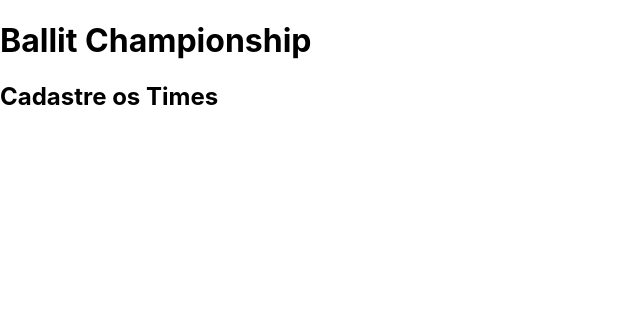
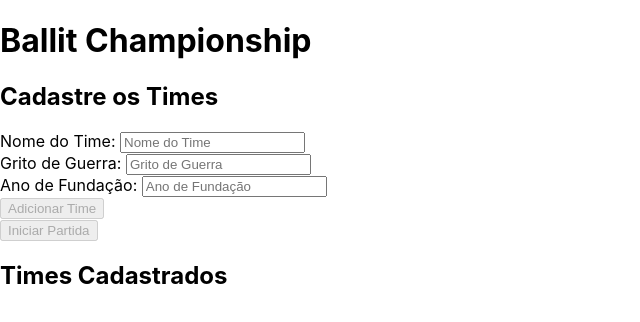
Before and after one commit to gabrielle-kieffer/ballit-championship, a React (Create React App) app: page / in a window 1280 px wide. Shown: the top 322 px of the page, without its empty margins (0-640 px from the left). Built offline with nearby package versions, Linux system fonts and the light colour scheme.

Commit message:
finaliza tela "mainpage" e inicia tela "partida"

```diff
--- a/src/context/MyProvider.js
+++ b/src/context/MyProvider.js
@@ -3,7 +3,7 @@ import PropTypes from 'prop-types';
 import MyContext from './MyContext';
 
 function Provider({ children }) {
-  const [teams, setTeams] = useState(0);
+  const [teams, setTeams] = useState([]);
 
   const values = useMemo(() => ({
     teams,
--- a/src/pages/MainPage.js
+++ b/src/pages/MainPage.js
@@ -1,11 +1,95 @@
-import React from 'react';
-// import { useHistory, Link } from 'react-router-dom';
+import React, { useState, useContext, useEffect } from 'react';
+import { useNavigate } from 'react-router-dom';
+import context from '../context/MyContext';
 
 function MainPage() {
+  const navigate = useNavigate();
+  const { teams, setTeams } = useContext(context);
+  const [name, setName] = useState('');
+  const [slogan, setSlogan] = useState('');
+  const [year, setYear] = useState('');
+  const [points, setPoints] = useState(50);
+
+  useEffect(() => {
+    const ulTimesCadastrados = document.getElementById('ulTimesCadastrados');
+    ulTimesCadastrados.innerHTML = '';
+    teams.forEach((team) => {
+      const li = document.createElement('li');
+      li.innerText = `${team.name} - ${team.slogan} - ${team.year}`;
+      ulTimesCadastrados.appendChild(li);
+    });
+  });
+
+  const handleClick = () => {
+    const ulTimesCadastrados = document.getElementById('ulTimesCadastrados');
+    const li = document.createElement('li');
+    li.innerText = `${name} - ${slogan} - ${year}`;
+    ulTimesCadastrados.appendChild(li);
+    setTeams([...teams, { name, slogan, year, points }]);
+  }
+
+  const irParaPartidas = () => {
+    navigate('/partidas');
+  }
+
+
+  const verify = name && slogan && year;
+  const quantidadeTimes = teams.length > 7;
   return (
     <div>
         <h1>Ballit Championship</h1>
         <h2>Cadastre os Times</h2>
+
+        <label htmlFor='teamName'>Nome do Time: </label>
+        <input
+          type="text"
+          id='teamName'
+          placeholder="Nome do Time"
+          value={name}
+          onChange={(e) => setName(e.target.value)}
+          required
+        />
+        <br />
+        <label htmlFor='teamWarCry'>Grito de Guerra: </label>
+        <input
+          type="text"
+          id='teamWarCry'
+          placeholder="Grito de Guerra"
+          value={slogan}
+          onChange={(e) => setSlogan(e.target.value)}
+          required
+        />
+        <br />
+        <label htmlFor='anoDeFundacao'>Ano de Fundação: </label>
+        <input
+          type='number'
+          id='anoDeFundacao'
+          placeholder='Ano de Fundação'
+          value={year}
+          onChange={(e) => setYear(e.target.value)}
+          required
+        />
+        <br />
+        <button
+          type="button"
+          disabled={ !verify }
+          onClick={ handleClick }
+        >
+          Adicionar Time
+        </button>
+        <br />
+        <button
+          type="button"
+          disabled={ !quantidadeTimes }
+          onClick={ irParaPartidas }
+        >
+          Iniciar Partida
+        </button>
+
+        <h2>Times Cadastrados</h2>
+
+        <ul id='ulTimesCadastrados'>
+        </ul>
     </div>
   )
 }
--- a/src/pages/Partidas.js
+++ b/src/pages/Partidas.js
@@ -1,8 +1,131 @@
-import React from 'react'
+import React, { useContext, useEffect, useState } from 'react';
+// import { useNavigate } from 'react-router-dom';
+import context from '../context/MyContext';
 
 function Partidas() {
+  const { teams } = useContext(context);
+  const [matches, setMatches] = useState([]);
+  const [currentMatchIndex, setCurrentMatchIndex] = useState(0);
+
+  useEffect(() => {
+    const matchesArr = generateMatches();
+    setMatches(matchesArr);
+  }, [teams]);
+
+  const generateMatches = () => {
+    const generatedMatches = [];
+    for (let i = 0; i < teams.length; i += 2) {
+      if (teams[i + 1]) {
+        generatedMatches.push({ team1: teams[i], team2: teams[i + 1] });
+      }
+    }
+    return generatedMatches;
+  };
+
+  const startGame = () => {
+    if (currentMatchIndex < matches.length) {
+      const match = matches[currentMatchIndex];
+      document.getElementById('nomePontosT1').innerHTML = `${match.team1.name}: ${match.team1.points}`;
+      document.getElementById('nomePontosT2').innerHTML = `${match.team2.name}: ${match.team2.points}`;
+      document.getElementById('gritoDeGuerraT1').innerHTML = match.team1.slogan;
+      document.getElementById('nomeT1').innerHTML = match.team1.name;
+      document.getElementById('gritoDeGuerraT2').innerHTML = match.team2.slogan;
+      document.getElementById('nomeT2').innerHTML = match.team2.name;
+      setCurrentMatchIndex(currentMatchIndex + 1);
+    } else {
+      document.getElementById('gritoDeGuerraT1').innerHTML = '';
+      document.getElementById('nomeT1').innerHTML = '';
+      document.getElementById('gritoDeGuerraT2').innerHTML = '';
+      document.getElementById('nomeT2').innerHTML = '';
+      console.log('All matches have been displayed.');
+    }
+  };
+
+  const plifBlotAdv = (team, btn) => {
+    if (btn === 'plif') {
+      team.points += 1;
+      console.log('Plif', team);
+    } else if (btn === 'blot') {
+      team.points += 5;
+      console.log('Blot', team);
+    } else if (btn === 'advrungh') {
+      team.points -= 10;
+      console.log('Advrungh', team);
+    }
+    document.getElementById('nomePontosT1').innerHTML = `${matches[currentMatchIndex - 1].team1.name}: ${matches[currentMatchIndex - 1].team1.points}`;
+    document.getElementById('nomePontosT2').innerHTML = `${matches[currentMatchIndex - 1].team2.name}: ${matches[currentMatchIndex - 1].team2.points}`;
+  };
+
   return (
-    <div>Partidas</div>
+    <div>
+      <h1>Ballit Championship</h1>
+      <h2>Partidas</h2>
+      <ul id="ulPartidas">
+        {matches.map((match, index) => (
+          <li key={index}>
+            {match.team1.name} x {match.team2.name}
+          </li>
+        ))}
+      </ul>
+
+      <button
+          type="button"
+          onClick={ startGame }
+        >
+          Iniciar Jogo
+      </button>
+
+      <p id='gritoDeGuerraT1'></p>
+      <p id='nomeT1'></p>
+      <button
+          type="button"
+          id='btnPlifT1'
+          onClick={ () => plifBlotAdv(matches[currentMatchIndex - 1].team1, 'plif') }
+        >
+          Plif
+      </button>
+      <button
+          type="button"
+          id='btnBlotT1'
+          onClick={ () => plifBlotAdv(matches[currentMatchIndex - 1].team1, 'blot') }
+        >
+          Blot
+      </button>
+      <button
+          type="button"
+          id='btnAdvrunghT1'
+          onClick={ () => plifBlotAdv(matches[currentMatchIndex - 1].team1, 'advrungh') }
+        >
+          Advrungh
+      </button>
+      <p>VS</p>
+      <p id='gritoDeGuerraT2'></p>
+      <p id='nomeT2'></p>
+      <button
+          type="button"
+          id='btnPlifT2'
+          onClick={ () => plifBlotAdv(matches[currentMatchIndex - 1].team2, 'plif') }
+        >
+          Plif
+      </button>
+      <button
+          type="button"
+          id='btnBlotT2'
+          onClick={ () => plifBlotAdv(matches[currentMatchIndex - 1].team2, 'blot') }
+        >
+          Blot
+      </button>
+      <button
+          type="button"
+          id='btnAdvrunghT2'
+          onClick={ () => plifBlotAdv(matches[currentMatchIndex - 1].team2, 'advrungh') }
+        >
+          Advrungh
+      </button>
+
+      <p id='nomePontosT1'></p>
+      <p id='nomePontosT2'></p>
+    </div>
   )
 }
 
```
Also changed, not shown: src/coisas/ChampionshipDisplay.js (deleted, +0 -14 lines).
